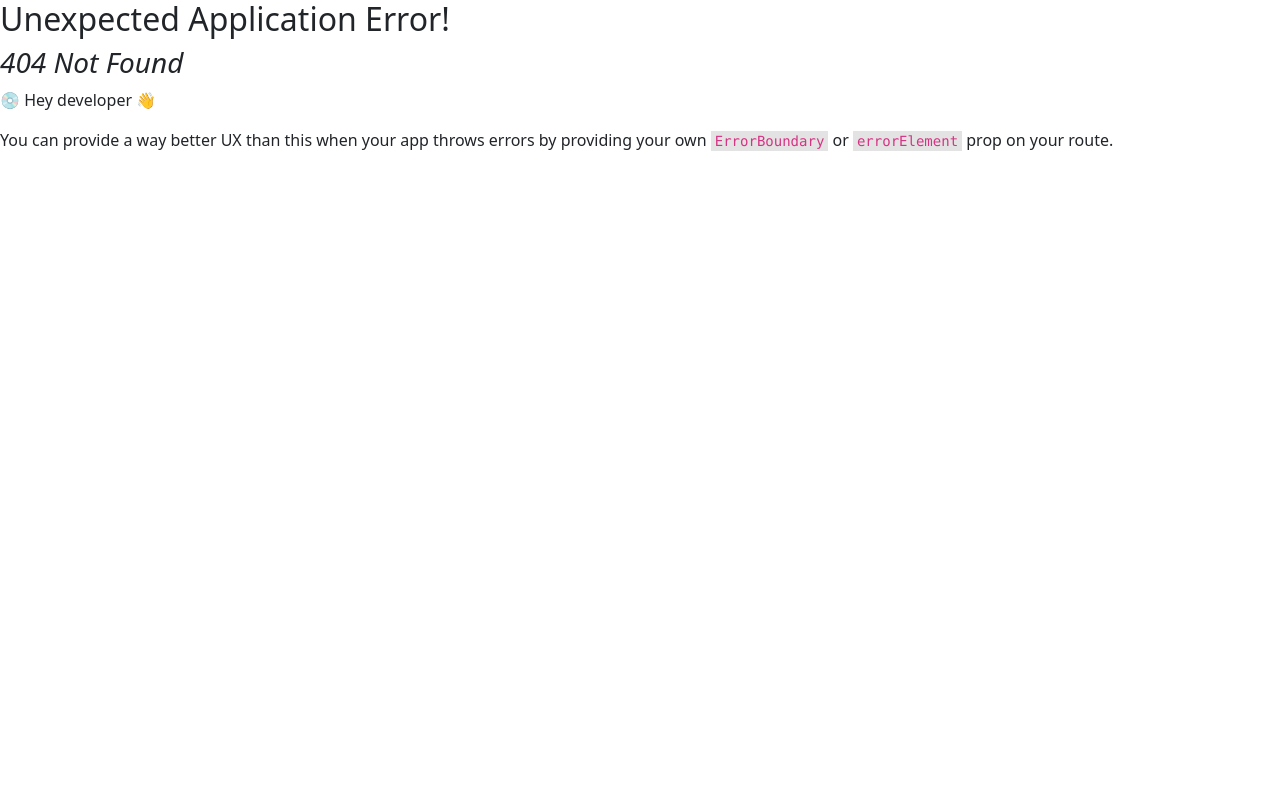
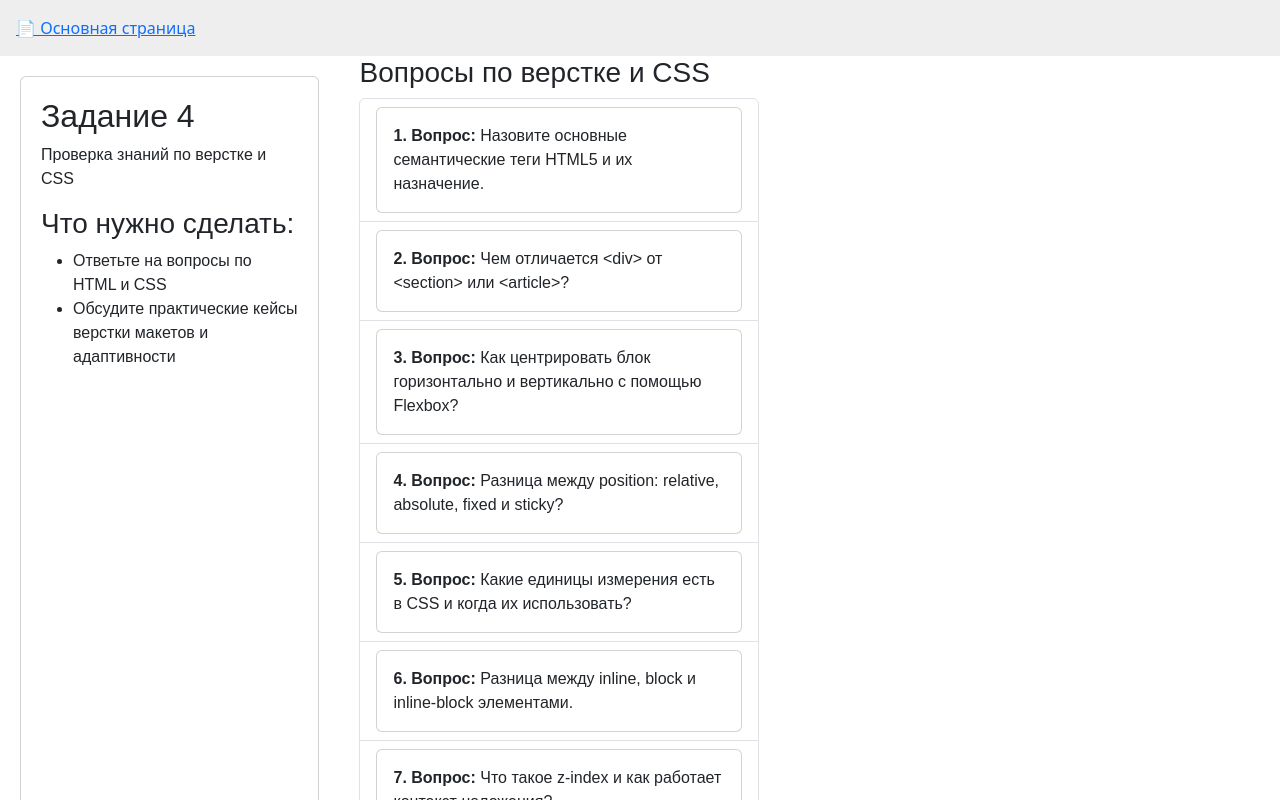
Before and after one commit to Arhontes/sobes-app, a React (Create React App) app: page /tasks/theory-task4 in a window 1280 px wide. Before the commit this address had no page. Shown: the top 800 px of the page. Built offline with nearby package versions, Linux system fonts and the light colour scheme.

Commit message:
feat: add theory 4

```diff
--- a/src/routes.tsx
+++ b/src/routes.tsx
@@ -8,6 +8,7 @@ import Task3 from "./tasks/practical/task3/Task3";
 import { Theory1 } from "./tasks/theory/theory-1/Theory1";
 import { Theory2 } from "./tasks/theory/theory-2/Theory2";
 import { Theory3 } from "./tasks/theory/theory-3/Theory3";
+import { Theory4 } from "./tasks/theory/theory-4/Theory4";
 
 const routes = [
   {
@@ -46,6 +47,10 @@ const routes = [
         path: "tasks/theory-task3",
         element: <Theory3 />,
       },
+      {
+        path: "tasks/theory-task4",
+        element: <Theory4 />,
+      },
     ],
   },
 ];
--- a/src/tasks/tasks-page/TasksPage.tsx
+++ b/src/tasks/tasks-page/TasksPage.tsx
@@ -12,7 +12,8 @@ export default function TasksPage() {
       title: "Задание 2",
       description: "React Hooks 💡",
     },
-    { id: 3, title: "Задание 3", description: "Удивите нас своим решением 🚀" },
+    { id: 3, title: "Задание 3", description: "Tипизация🚀" },
+    { id: 4, title: "Задание 4", description: "CSS" },
   ];
 
   const tasks = [
--- /dev/null
+++ b/src/tasks/theory/theory-4/Theory4.tsx
@@ -0,0 +1,193 @@
+import { useState } from "react";
+import { TaskTarget } from "../../../common/TaskTarget";
+import { Card, ListGroup } from "react-bootstrap";
+
+const taskTarget1 = {
+  description: "Проверка знаний по верстке и CSS",
+  points: [
+    "Ответьте на вопросы по HTML и CSS",
+    "Обсудите практические кейсы верстки макетов и адаптивности",
+  ],
+};
+
+const layoutQuestions = [
+  {
+    question: "Назовите основные семантические теги HTML5 и их назначение.",
+    answer: (
+      <div>
+        <p>
+          Примеры семантических тегов: <code>&lt;header&gt;</code>,{" "}
+          <code>&lt;footer&gt;</code>, <code>&lt;main&gt;</code>,{" "}
+          <code>&lt;section&gt;</code>, <code>&lt;article&gt;</code>. Они
+          помогают структурировать контент и улучшают доступность.
+        </p>
+      </div>
+    ),
+  },
+  {
+    question: "Чем отличается <div> от <section> или <article>?",
+    answer: (
+      <div>
+        <p>
+          <code>&lt;div&gt;</code> — универсальный контейнер без семантики,
+          <code>&lt;section&gt;</code> — тематическая секция страницы,
+          <code>&lt;article&gt;</code> — самостоятельный фрагмент контента.
+        </p>
+      </div>
+    ),
+  },
+  {
+    question:
+      "Как центрировать блок горизонтально и вертикально с помощью Flexbox?",
+    answer: (
+      <div>
+        <pre>{`display: flex;
+justify-content: center;
+align-items: center;`}</pre>
+      </div>
+    ),
+  },
+  {
+    question: "Разница между position: relative, absolute, fixed и sticky?",
+    answer: (
+      <div>
+        <p>
+          <code>relative</code> — смещение относительно нормального положения,{" "}
+          <code>absolute</code> — позиционирование относительно ближайшего
+          позиционированного родителя, <code>fixed</code> — фиксированное
+          положение относительно окна, <code>sticky</code> — переключение между
+          relative и fixed в зависимости от прокрутки.
+        </p>
+      </div>
+    ),
+  },
+  {
+    question: "Какие единицы измерения есть в CSS и когда их использовать?",
+    answer: (
+      <div>
+        <p>
+          Основные единицы: <code>px</code> (пиксели), <code>em</code> и{" "}
+          <code>rem</code> (относительно шрифта), <code>%</code> (проценты),{" "}
+          <code>vw</code> / <code>vh</code> (вьюпорт), <code>ch</code> и{" "}
+          <code>ex</code> для текста. Используются в зависимости от того, нужно
+          ли фиксированное или гибкое масштабирование.
+        </p>
+      </div>
+    ),
+  },
+  {
+    question: "Разница между inline, block и inline-block элементами.",
+    answer: (
+      <div>
+        <p>
+          <code>block</code> — занимает всю ширину, переносит строки,{" "}
+          <code>inline</code> — занимает только ширину контента, не переносит
+          строки, <code>inline-block</code> — сочетает свойства inline и block.
+        </p>
+      </div>
+    ),
+  },
+  {
+    question: "Что такое z-index и как работает контекст наложения?",
+    answer: (
+      <div>
+        <p>
+          <code>z-index</code> определяет порядок наложения элементов на одной
+          плоскости. Контекст наложения создается элементами с позиционированием
+          отличным от static и свойством z-index.
+        </p>
+      </div>
+    ),
+  },
+  {
+    question: "Как работают псевдоклассы :hover, :focus и :active?",
+    answer: (
+      <div>
+        <p>
+          <code>:hover</code> — когда курсор над элементом, <code>:focus</code>{" "}
+          — когда элемент в фокусе (например, input), <code>:active</code> —
+          когда элемент активно нажимается.
+        </p>
+      </div>
+    ),
+  },
+  {
+    question:
+      "Что такое миксины (mixins) и как их использовать для повторного кода?",
+    answer: (
+      <div>
+        <p>
+          <code>@mixin</code> в SCSS позволяет создавать повторяемый блок стилей
+          и вставлять его с помощью <code>@include</code>. Это уменьшает
+          дублирование кода.
+        </p>
+      </div>
+    ),
+  },
+  {
+    question: "Как SCSS помогает уменьшить дублирование кода?",
+    answer: (
+      <div>
+        <p>
+          SCSS позволяет использовать переменные, вложенность, миксины, функции
+          и наследование. Это сокращает повторяющийся CSS и делает код более
+          читаемым.
+        </p>
+      </div>
+    ),
+  },
+];
+
+export const Theory4 = () => {
+  const [activeQuestion, setActiveQuestion] = useState<number | null>(null);
+
+  return (
+    <div
+      style={{
+        display: "flex",
+        gap: 20,
+        margin: "auto",
+        fontFamily: "Arial, sans-serif",
+      }}
+    >
+      <TaskTarget target={taskTarget1} taskNumber={4} />
+
+      <div className="d-flex gap-3" style={{ width: "100%" }}>
+        {/* Список вопросов */}
+        <div style={{ width: 400 }}>
+          <h3>Вопросы по верстке и CSS</h3>
+          <ListGroup>
+            {layoutQuestions.map((q, idx) => (
+              <ListGroup.Item
+                key={idx}
+                action
+                active={activeQuestion === idx}
+                onClick={() => setActiveQuestion(idx)}
+              >
+                <Card>
+                  <Card.Body>
+                    <strong>{idx + 1}. Вопрос:</strong> {q.question}
+                  </Card.Body>
+                </Card>
+              </ListGroup.Item>
+            ))}
+          </ListGroup>
+        </div>
+
+        {/* Блок ответа */}
+        <div style={{ width: 400, marginTop: "42px" }}>
+          <div style={{ position: "sticky", top: 20 }}>
+            {activeQuestion !== null && (
+              <Card>
+                <Card.Body>
+                  <h5>Ответ:</h5>
+                  {layoutQuestions[activeQuestion].answer}
+                </Card.Body>
+              </Card>
+            )}
+          </div>
+        </div>
+      </div>
+    </div>
+  );
+};
```
